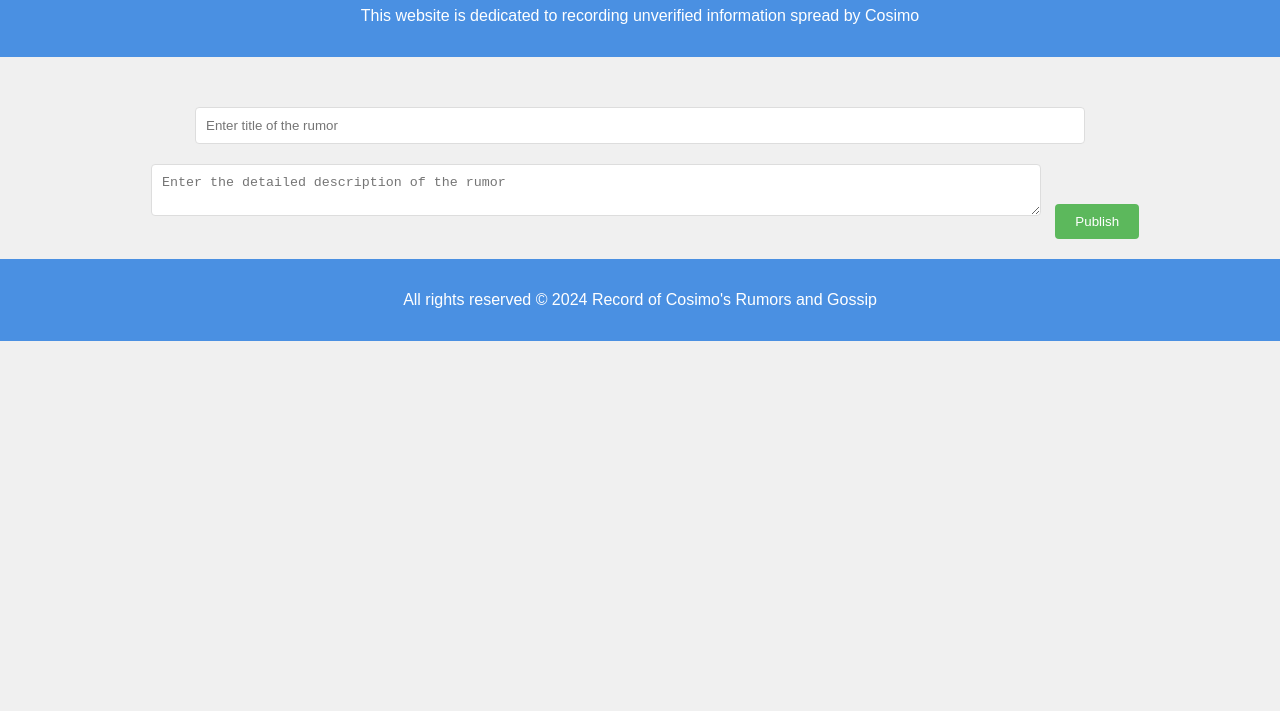
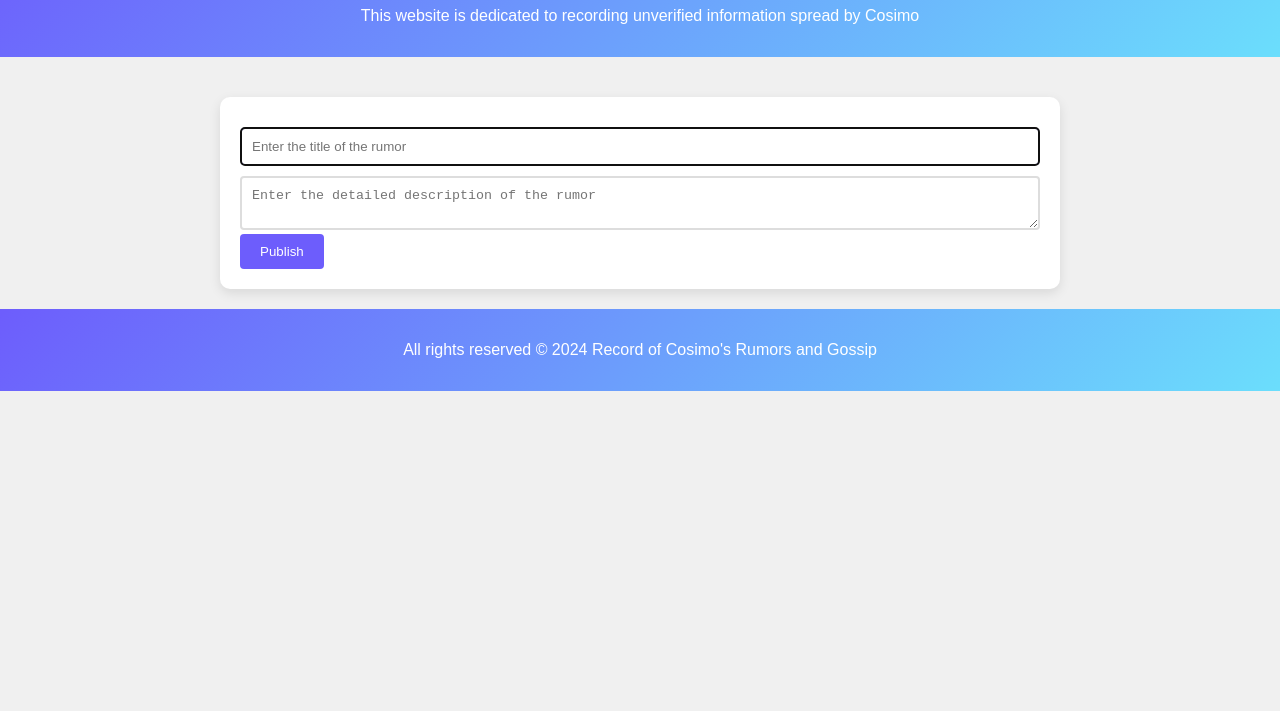
Before and after one commit to sensationpanda/fakecosimo, a plain HTML site: page index.html in a window 1280 px wide. Shown: the part 89-800 px from the top of the page. Drawn offline with Linux system fonts and the light colour scheme.

Commit message:
Update index.html

```diff
--- a/index.html
+++ b/index.html
@@ -14,48 +14,73 @@
         header, footer {
             text-align: center;
             padding: 1em;
-            background-color: #4A90E2;
+            background-color: #333;
             color: #fff;
+            background: linear-gradient(135deg, #6d5dfc 0%, #6bdefc 100%);
         }
         main {
             padding: 20px;
+            display: flex;
+            flex-direction: column;
+            align-items: center;
         }
         article {
             background: #fff;
-            margin: 20px auto;
+            margin-top: 20px;
             padding: 20px;
-            box-shadow: 0 4px 8px rgba(0,0,0,0.1);
-            border-radius: 8px;
+            width: 80%;
             max-width: 800px;
+            box-shadow: 0 5px 15px rgba(0,0,0,0.2);
+            border-radius: 10px;
+            opacity: 0;
+            transform: translateY(20px);
+            animation: fadeInUp 0.5s forwards;
+        }
+        @keyframes fadeInUp {
+            to {
+                opacity: 1;
+                transform: translateY(0);
+            }
         }
         h2 {
-            color: #333;
+            color: #2c3e50;
         }
         .date {
-            color: #666;
+            color: #95a5a6;
             font-size: 0.85em;
         }
         #inputForm {
-            text-align: center;
+            width: 100%;
+            max-width: 800px;
+            box-shadow: 0 4px 12px rgba(0,0,0,0.1);
+            padding: 20px;
             margin-top: 20px;
+            background: #fff;
+            border-radius: 10px;
         }
         input[type="text"], textarea {
             padding: 10px;
-            margin: 10px;
-            border: 1px solid #ddd;
+            margin-top: 10px;
+            border: 2px solid #ddd;
             border-radius: 4px;
-            width: 70%;
+            width: 100%;
+            box-sizing: border-box; /* Ensures padding does not affect width */
+            transition: border-color 0.3s;
+        }
+        input[type="text"]:focus, textarea:focus {
+            border-color: #6d5dfc;
         }
         input[type="button"] {
             padding: 10px 20px;
-            background-color: #5cb85c;
+            background-color: #6d5dfc;
             color: white;
             border: none;
             border-radius: 4px;
             cursor: pointer;
+            transition: background-color 0.3s;
         }
         input[type="button"]:hover {
-            background-color: #4cae4c;
+            background-color: #5c4efc;
         }
     </style>
 </head>
@@ -67,7 +92,7 @@
 
     <main>
         <div id="inputForm">
-            <input type="text" id="titleInput" placeholder="Enter title of the rumor">
+            <input type="text" id="titleInput" placeholder="Enter the title of the rumor" autofocus>
             <textarea id="contentInput" placeholder="Enter the detailed description of the rumor"></textarea>
             <input type="button" value="Publish" onclick="publishRumor()">
         </div>
@@ -90,7 +115,7 @@
                 const section = document.getElementById('rumorsSection');
                 const article = document.createElement('article');
                 article.innerHTML = `<h2>${title}</h2><p class="date">Date: ${date}</p><p>${content}</p>`;
-                section.prepend(article);
+                section.prepend(article); // Adds the article at the top of the section
 
                 // Clear input fields
                 document.getElementById('titleInput').value = '';
```
